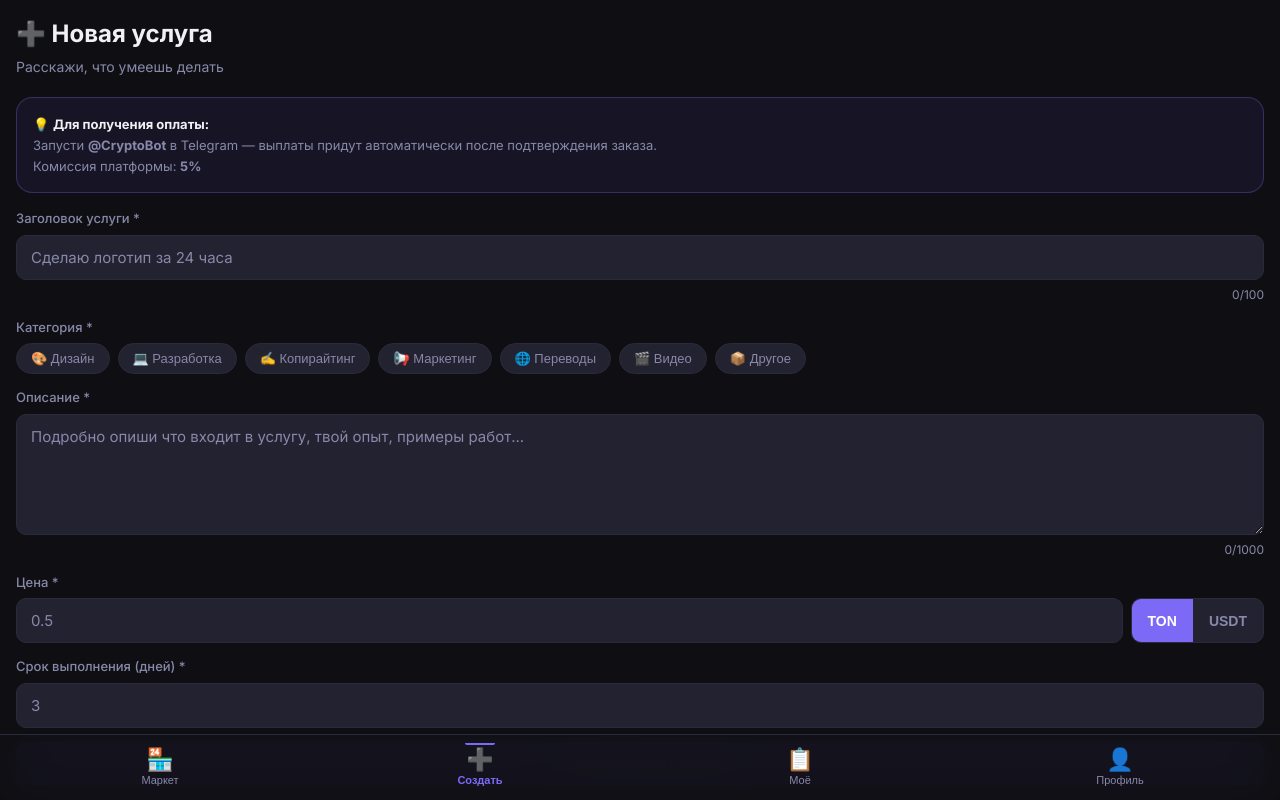
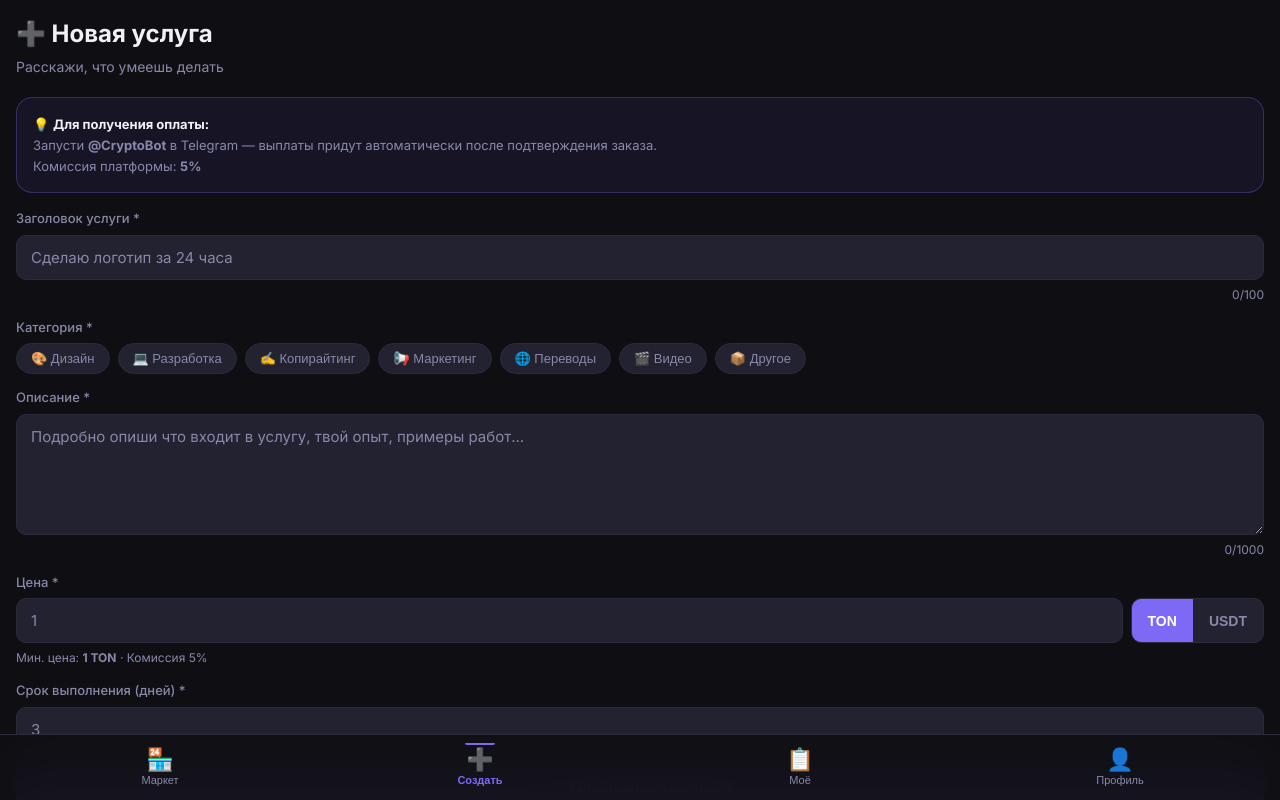
Before and after one commit to Qumaqwe/telegram-user-mrct, a React (Vite) app in the folder frontend/: page /create in a window 1280 px wide. Built offline with nearby package versions, Linux system fonts and the light colour scheme; no server answers.

Commit message:
Update CreateService.jsx

```diff
--- a/frontend/src/pages/CreateService.jsx
+++ b/frontend/src/pages/CreateService.jsx
@@ -33,7 +33,8 @@ export default function CreateService() {
     if (!form.category)                           e.category = 'Выберите категорию';
     if (!form.description || form.description.length < 20) e.description = 'Минимум 20 символов';
     const p = parseFloat(form.price);
-    if (!form.price || isNaN(p) || p < 0.1)      e.price = 'Минимум 0.1';
+    const minP = form.currency === 'USDT' ? 2 : 1;
+    if (!form.price || isNaN(p) || p < minP)      e.price = `Минимум ${minP} ${form.currency}`;
     const d = parseInt(form.delivery_days);
     if (!form.delivery_days || isNaN(d) || d < 1 || d > 90) e.delivery_days = '1–90 дней';
     return e;
@@ -146,7 +147,9 @@ export default function CreateService() {
         <div className="input-group">
           <label>Цена *</label>
           <div style={{ display: 'flex', gap: '8px' }}>
-            <input className="input-field" type="number" placeholder="0.5" min="0.1" step="0.01"
+            <input className="input-field" type="number"
+              placeholder={form.currency === 'USDT' ? '2' : '1'}
+              min={form.currency === 'USDT' ? '2' : '1'} step="0.1"
               style={{ flex: 1 }}
               value={form.price} onChange={(e) => set('price', e.target.value)} />
             <div style={{ display: 'flex', background: 'var(--bg-input)', border: '1.5px solid var(--border)', borderRadius: 'var(--radius-sm)', overflow: 'hidden' }}>
@@ -168,11 +171,12 @@ export default function CreateService() {
             </div>
           </div>
           {errors.price && <span style={{ color: 'var(--danger)', fontSize: '13px' }}>{errors.price}</span>}
-          {form.price && !isNaN(parseFloat(form.price)) && (
-            <span style={{ fontSize: '12px', color: 'var(--text-secondary)' }}>
-              Вы получите: <strong>{(parseFloat(form.price) * 0.95).toFixed(4)} {form.currency}</strong> (после комиссии 5%)
-            </span>
-          )}
+          <span style={{ fontSize: '12px', color: 'var(--text-secondary)' }}>
+            Мин. цена: <strong>{form.currency === 'USDT' ? '2 USDT' : '1 TON'}</strong> · Комиссия 5%
+            {form.price && !isNaN(parseFloat(form.price)) && (
+              <> · Вы получите: <strong>{(parseFloat(form.price) * 0.95).toFixed(2)} {form.currency}</strong></>
+            )}
+          </span>
         </div>
 
         {/* Delivery days */}
```
